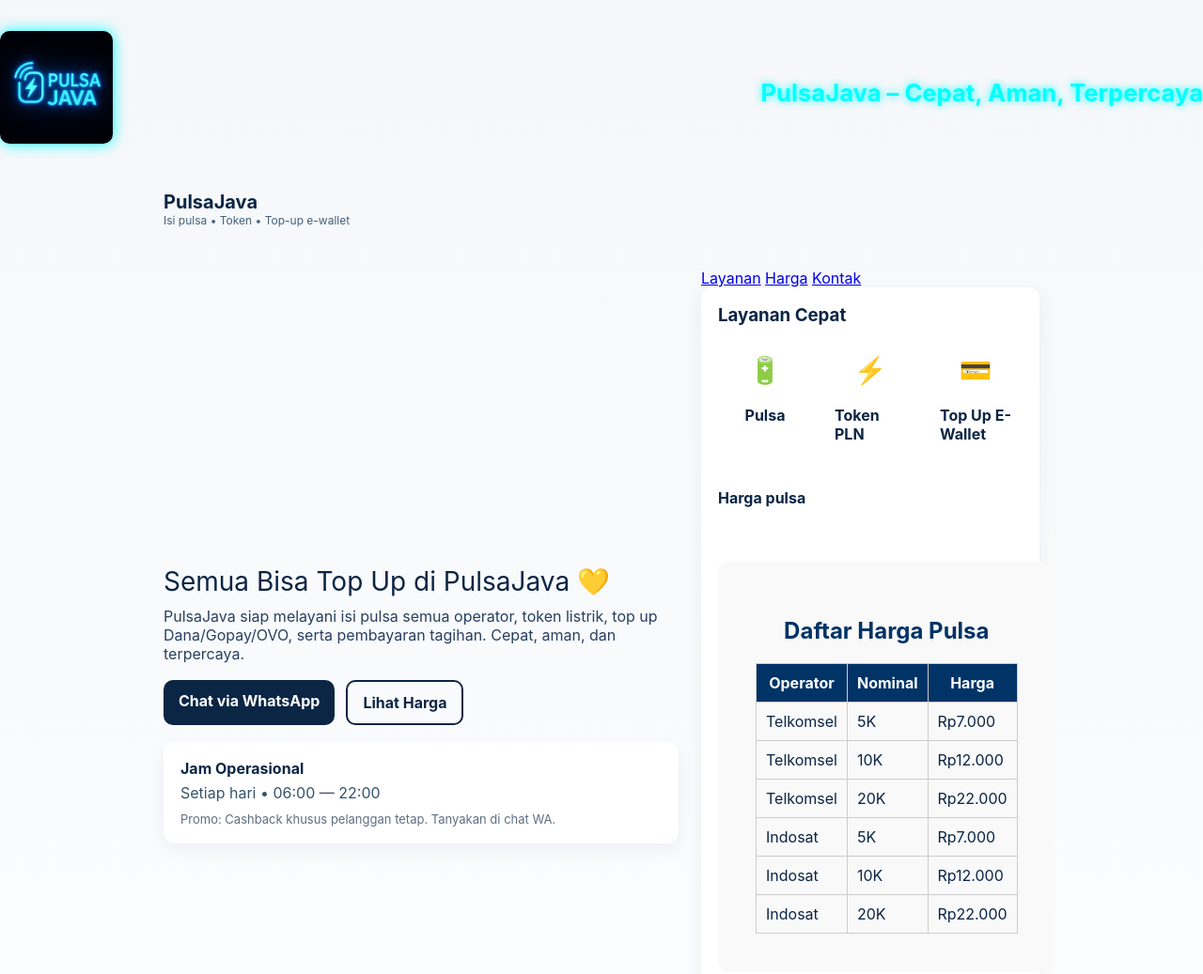
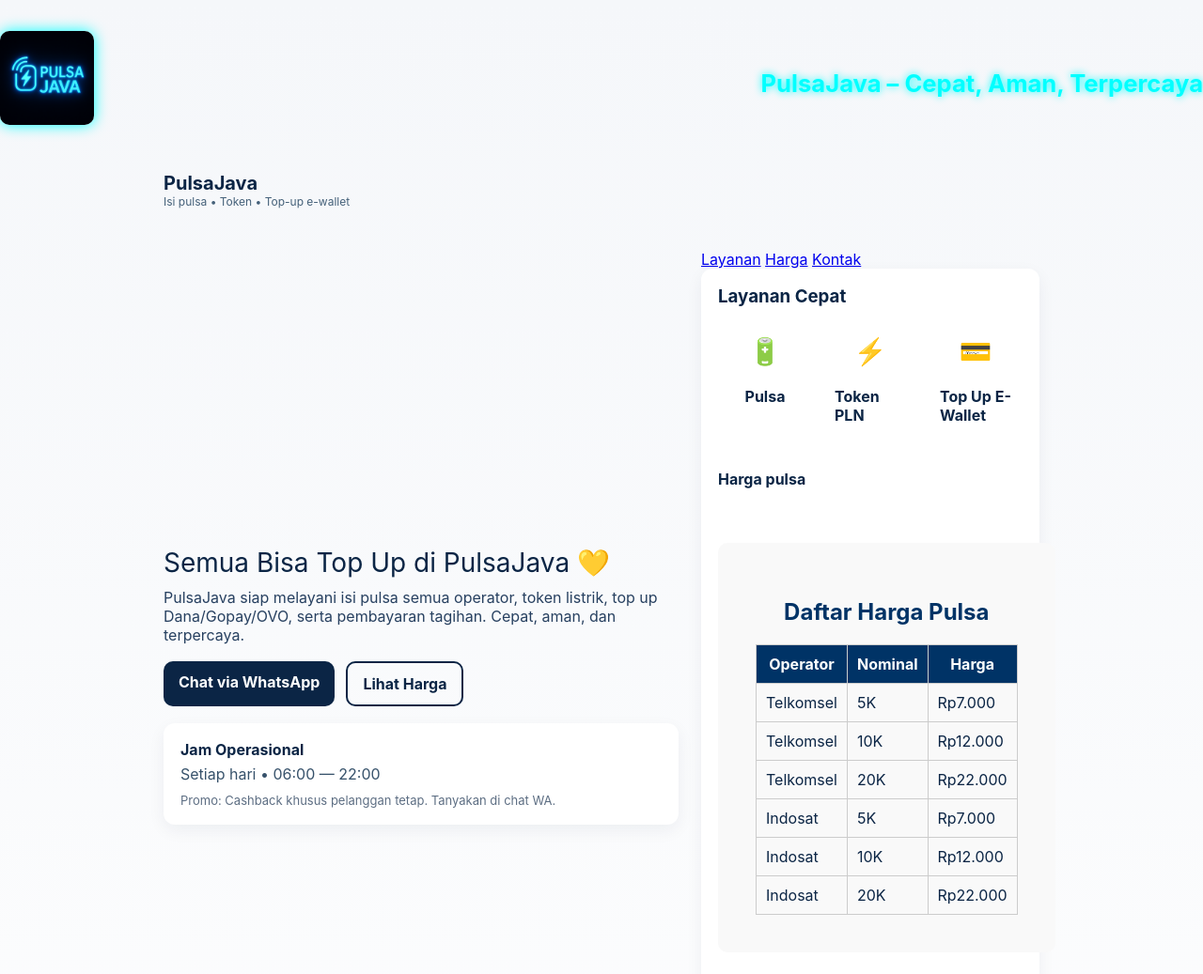
Before and after one commit to nurmanhadi1-hue/pulsajava, a plain HTML site: page index.html in a window 1280 px wide. Shown: the top 1037 px of the page at 94% size. Drawn offline with Linux system fonts and the light colour scheme.

Commit message:
Update index.html

```diff
--- a/index.html
+++ b/index.html
@@ -1,6 +1,6 @@
 <header style="text-align:center; margin-top:25px;">
   <img src="PULSA%20JAVA%20NEON.png" alt="Logo PulsaJava"
-       style="width:120px; max-width:80%; border-radius:10px; box-shadow:0 0 15px #00ffff; margin-bottom:10px;">
+       style="width:100px; max-width:80%; border-radius:10px; box-shadow:0 0 15px #00ffff; margin-bottom:10px;">
   <h1 style="color:#00ffff; font-size:1.6em; text-shadow:0 0 8px #00ffff; margin:0;">
     PulsaJava – Cepat, Aman, Terpercaya
   </h1>
```
